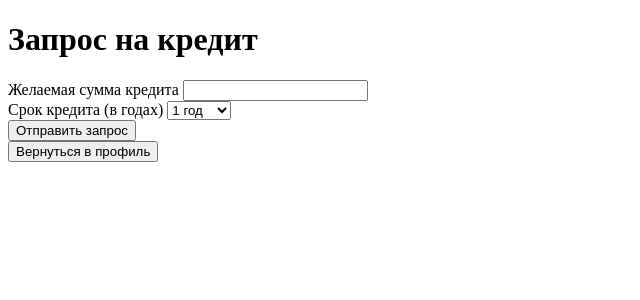
After one commit to davidcitoaa/cursovaya, a Flask app: page /request_loan in a window 1280 px wide. The commit adds this page. Shown: the top 300 px of the page, without its empty margins (0-640 px from the left). Run offline with Flask 3, Linux system fonts and the light colour scheme; the visitor is signed in with stand-in values (Sample User, id 1); parts of the project's set-up code (start-up, migrations or seed data) failed here and were passed over.

Commit message:
Добавил кредиты (прототип)

```diff
--- a/app.py
+++ b/app.py
@@ -108,6 +108,24 @@ class Deposit(BaseModel):
         db_table = 'deposit'
 
 
+class Credit(BaseModel):
+    credit_id = AutoField(primary_key=True)
+    client_id = ForeignKeyField(Client, backref='credits')
+    repayment_date = CharField()
+    next_payment_date = CharField()
+    next_payment_amount = FloatField()
+    loan_id = ForeignKeyField(Loan, backref='credits')
+
+    def formatted_repayment_date(self):
+        return datetime.strptime(self.repayment_date, '%Y-%m-%d').strftime('%d.%m.%Y')
+
+    def formatted_next_payment_date(self):
+        return datetime.strptime(self.next_payment_date, '%Y-%m-%d').strftime('%d.%m.%Y')
+
+    class Meta:
+        table_name = 'credit'
+
+
 # Определение форм для входа и регистрации
 class LoginForm(FlaskForm):
     username = StringField('Username', validators=[DataRequired()])
@@ -171,6 +189,15 @@ class DepositForm1(FlaskForm):
     )
     amount = DecimalFieldHTML5('Amount', validators=[DataRequired()])
     interest_rate = DecimalFieldHTML5('interest_rate', validators=[DataRequired()])
+
+
+# Форма для запроса на кредит
+class LoanRequestForm(FlaskForm):
+    amount = DecimalFieldHTML5('Желаемая сумма кредита', validators=[DataRequired()])
+    duration = SelectField('Срок кредита (в годах)',
+                           choices=[(i, f'{i} {"год" if i < 5 else "лет"} {"а" if 1 < i < 5 else ""}') for i in
+                                    range(1, 11)], validators=[DataRequired()])
+    submit = SubmitField('Оформить')
 
 
 @login_manager.user_loader
@@ -300,6 +327,9 @@ def dashboard():
     email = user.email
     phone = user.phone
 
+    # Получаем информацию о кредитах пользователя
+    user_credits = Credit.select().join(Loan).where(Credit.client_id == current_user)
+
     # Отображаем данные пользователя
     return render_template('dashboard.html',
                            user=user,
@@ -309,6 +339,7 @@ def dashboard():
                            email=email,
                            phone_number=phone,
                            deposits=user_deposits,
+                           credits=user_credits,  # Добавлено для отображения информации о кредитах
                            calculate_interest=Deposit.calculate_interest)
 
 
@@ -373,6 +404,63 @@ def create_deposit():
         return render_template('create_deposit.html', form=form, current_balance=user_balance)
 
 
+# Ваш роут для страницы запроса на кредит
+# Обновленный роут для страницы запроса на кредит
+@app.route('/request_loan', methods=['GET', 'POST'])
+@login_required
+def request_loan():
+    form = LoanRequestForm()
+
+    if form.validate_on_submit():
+        amount = float(form.amount.data)
+        duration = int(form.duration.data)
+
+        # Проверка на минимальную сумму кредита
+        if amount < 1000:
+            return render_template('request_loan.html', form=form, error="Минимальная сумма кредита - 1000 рублей")
+
+        # Расчет процентной ставки в зависимости от срока
+        interest_rate = calculate_interest_rate(duration)
+
+        # Расчет ежемесячного платежа
+        monthly_payment = calculate_monthly_payment(amount, interest_rate, duration)
+
+        # Создание записи о кредите в базе данных
+        create_credit_record(current_user.client_id, amount, duration, monthly_payment, interest_rate)
+
+        return render_template('loan_confirmation.html', amount=amount, interest_rate=interest_rate, duration=duration,
+                               monthly_payment=monthly_payment)
+
+    return render_template('request_loan.html', form=form)
+
+
+# Дополнительная функция для создания записи о кредите в базе данных
+def create_credit_record(client_id, amount, duration, monthly_payment, interest_rate):
+    end_date = datetime.now() + timedelta(days=duration * 365)
+    loan = Loan.create(amount=amount, interest_rate=interest_rate)
+    next_payment_date = datetime.now() + timedelta(days=30)
+    credit = Credit.create(client_id=client_id, repayment_date=end_date, next_payment_date=next_payment_date, next_payment_amount=monthly_payment, loan_id=loan)
+    credit.save()
+
+
+# Функция для расчета процентной ставки в зависимости от срока
+def calculate_interest_rate(duration):
+    if duration <= 3:
+        return 8.0
+    elif duration <= 5:
+        return 10.0
+    else:
+        return 12.0
+
+
+# Функция для расчета ежемесячного платежа
+def calculate_monthly_payment(amount, interest_rate, duration):
+    monthly_interest_rate = interest_rate / 100 / 12
+    total_payments = duration * 12
+    monthly_payment = (amount * monthly_interest_rate) / (1 - (1 + monthly_interest_rate) ** -total_payments)
+    return round(monthly_payment, 2)
+
+
 if __name__ == '__main__':
     db.connect()
     # db.create_tables([Client, ClientBalance], safe=True)
--- /dev/null
+++ b/templates/request_loan.html
@@ -0,0 +1,39 @@
+<!-- request_loan.html -->
+
+<!DOCTYPE html>
+<html lang="en">
+<head>
+    <meta charset="UTF-8">
+    <meta name="viewport" content="width=device-width, initial-scale=1.0">
+    <title>Запрос на кредит</title>
+</head>
+<body>
+
+<h1>Запрос на кредит</h1>
+
+<form id="loanRequestForm" action="{{ url_for('request_loan') }}" method="post">
+    {{ form.hidden_tag() }}
+
+    {% if error %}
+    <p class="error">{{ error }}</p>
+    {% endif %}
+
+    <div class="form-group">
+        <label for="amount">Желаемая сумма кредита</label>
+        {{ form.amount(id="amountInput", class="form-control") }}
+    </div>
+
+    <div class="form-group">
+        <label for="duration">Срок кредита (в годах)</label>
+        {{ form.duration(class="form-control") }}
+    </div>
+
+    <button type="submit" class="btn btn-success">Отправить запрос</button>
+</form>
+
+<form action="{{ url_for('dashboard') }}" method="get">
+    <button type="submit">Вернуться в профиль</button>
+</form>
+
+</body>
+</html>
```
Also changed, not shown: templates/dashboard.html (+22 -0 lines), templates/loan_confirmation.html (added, +24 -0 lines).
